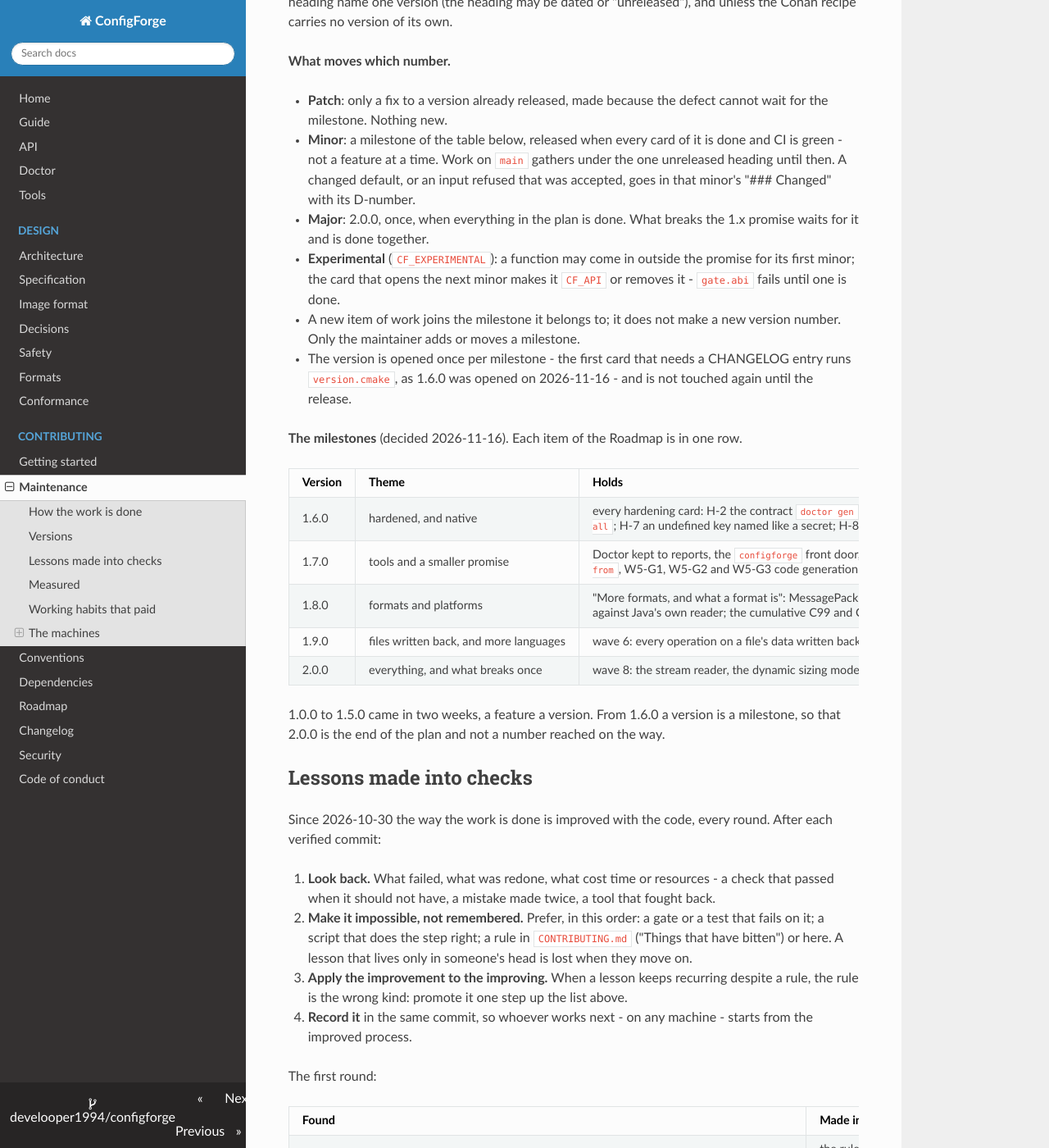
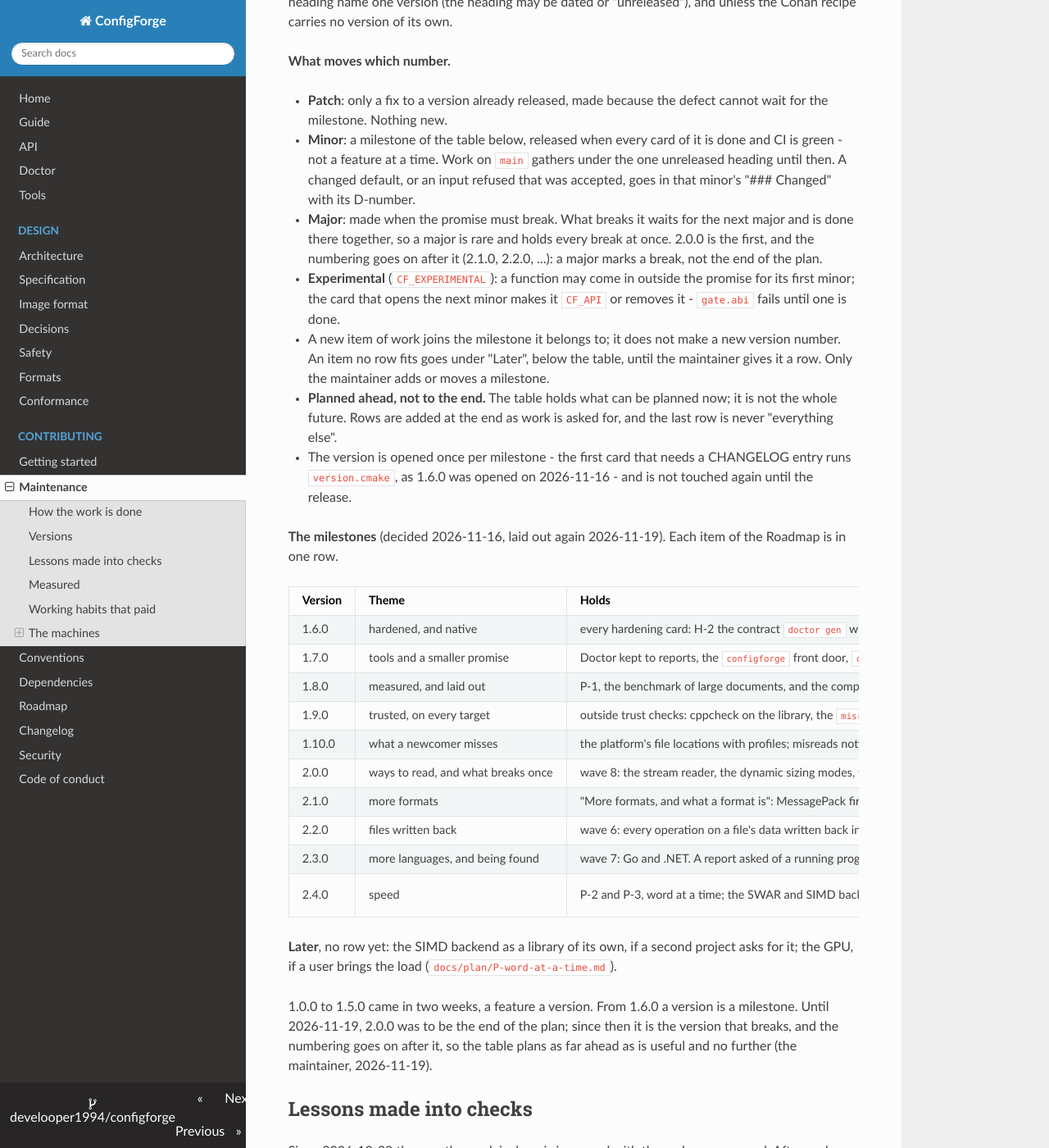
Before and after one commit to develooper1994/configforge, an MkDocs documentation site: the page built from docs/Maintaining.md, in a window 1280 px wide and 1400 px high, scrolled down 1140 px. Shown: the whole window at 82% size. Built offline with MkDocs 1.6.1, drawn with Linux system fonts in a browser that asks for light colours.

Commit message:
Versions: a major marks what breaks and the numbering goes on after 2.0.0; the milestones laid out again to 2.4.0

```diff
--- a/docs/Maintaining.md
+++ b/docs/Maintaining.md
@@ -65,32 +65,50 @@ carries no version of its own.
   `main` gathers under the one unreleased heading until then. A changed
   default, or an input refused that was accepted, goes in that minor's
   "### Changed" with its D-number.
-* **Major**: 2.0.0, once, when everything in the plan is done. What
-  breaks the 1.x promise waits for it and is done together.
+* **Major**: made when the promise must break. What breaks it waits
+  for the next major and is done there together, so a major is rare
+  and holds every break at once. 2.0.0 is the first, and the numbering
+  goes on after it (2.1.0, 2.2.0, ...): a major marks a break, not the
+  end of the plan.
 * **Experimental** (`CF_EXPERIMENTAL`): a function may come in outside
   the promise for its first minor; the card that opens the next minor
   makes it `CF_API` or removes it - `gate.abi` fails until one is done.
 * A new item of work joins the milestone it belongs to; it does not
-  make a new version number. Only the maintainer adds or moves a
-  milestone.
+  make a new version number. An item no row fits goes under "Later",
+  below the table, until the maintainer gives it a row. Only the
+  maintainer adds or moves a milestone.
+* **Planned ahead, not to the end.** The table holds what can be
+  planned now; it is not the whole future. Rows are added at the end
+  as work is asked for, and the last row is never "everything else".
 * The version is opened once per milestone - the first card that needs
   a CHANGELOG entry runs `version.cmake`, as 1.6.0 was opened on
   2026-11-16 - and is not touched again until the release.
 
-**The milestones** (decided 2026-11-16). Each item of the Roadmap is in
-one row.
+**The milestones** (decided 2026-11-16, laid out again 2026-11-19).
+Each item of the Roadmap is in one row.
 
 | Version | Theme | Holds | Released when |
 | ------- | ----- | ----- | ------------- |
 | 1.6.0 | hardened, and native | every hardening card: H-2 the contract `doctor gen` writes, checked by the compiler; H-5 a directory others can write to (done); H-6 `--redact-all`; H-7 an undefined key named like a secret; H-8a a digest that cannot be tested without a key; H-8b Doctor tells digests of different keys apart. Wave 3's rest: the native sources - W3-F2a the platform capability for macOS's user defaults, W3-F2b `cf_builder_preferences`, W3-F2c reading CFPreferences on macOS, W3-F2d user defaults in C++, Rust, Python and the Guide, W3-F3 `cf_builder_credentials` in every language | every card above is done, CI green, the macOS job included |
 | 1.7.0 | tools and a smaller promise | Doctor kept to reports, the `configforge` front door, `configforge gen`, the serialization library's own tool; wave 5: W5-V1 `convert`, W5-S1 `schema --from`, W5-G1, W5-G2 and W5-G3 code generation in C++, Rust and Python; the smaller 1.x promise (internals fenced, an experimental tier) with the serialization layer as a library target of its own, before the first new format; one digest a purpose, SHA-256 for a fingerprint that decides, a digest the program gives; publishing to the registries by trusted publishing; `doctor graph`, if asked for | each item is done and a consumer test builds against the serialization library alone and against ConfigForge alone |
-| 1.8.0 | formats and platforms | "More formats, and what a format is": MessagePack first, then BSON, UBJSON, Smile, Ion, Bencode, property lists, HCL, HOCON, KDL, Avro, Protobuf, Thrift, FlatBuffers, Cap'n Proto, TLV as embedded devices write it, the benchmark, a stream; the comparison with other libraries; the platform's file locations with profiles; misreads noticed; help and completions from the contract; durations and sizes; value migrations; big-endian, 32-bit and bare-metal CI; outside trust checks; `.properties` against Java's own reader; the cumulative C99 and C23 layers | each format has its reader, writer, vectors and fuzz target, and the three CI jobs are green |
-| 1.9.0 | files written back, and more languages | wave 6: every operation on a file's data written back in its format; a file written whole or not at all, with `examples/c/settings.c` moved onto it; an override file the library owns; a reload that names the keys it changed. Wave 7: Go and .NET. A report asked of a running program; the OpenTelemetry and OPA recipes; a "Start here" page a language; distribution and being found, the WebAssembly playground first; one program not written for the library moved onto it; the language server | each item is done; Go and .NET each have tests, an example and a CI job |
-| 2.0.0 | everything, and what breaks once | wave 8: the stream reader, the dynamic sizing modes, the image header's layout; proofs with CBMC; and whatever of the rows above is still open | 2.0.0 is not tagged while any item on the Roadmap is short of done |
+| 1.8.0 | measured, and laid out | P-1, the benchmark of large documents, and the comparison with other libraries, its page kept by CI; the helpers each reader writes again (UTF-8, escapes, numbers, whitespace, line and column) as one internal layer behind an interface, with a scalar reference; the serialization sources laid out by what they share; build profiles by name (`CF_PROFILE`); the C version raised per file, with a warning, and the cumulative C99 and C23 layers; the feature matrix made from the build; `docs/Limits.md`; the formats' table with what each can do; one diagnostic model, its breaking part kept for 2.0.0; W5-V2 every pair of formats; W5-G4 generators outside the tree; T-5 Doctor's aliases removed | each item is done, and the benchmark's numbers before and after the layout are on its page |
+| 1.9.0 | trusted, on every target | outside trust checks: cppcheck on the library, the `misra` profile, the public headers with no violation, the deviation records and `gate.misra`; the CERT matrix, the CWE table and the known weaknesses of other libraries' CVEs as tests; mutation testing; the release built twice and compared; differential fuzzing against other readers; OSS-Fuzz; proofs with CBMC; the safety manual and the evidence pack with each release. Big-endian, 32-bit, Arm and bare-metal CI, each target with how it was shown; the embedded presets and the `minimal` build held to numbers | `gate.misra` and the three CI jobs are green and required, and the release carries its evidence pack |
+| 1.10.0 | what a newcomer misses | the platform's file locations with profiles; misreads noticed; help and completions from the contract; durations and sizes; value migrations; `.properties` against Java's own reader | each item is done |
+| 2.0.0 | ways to read, and what breaks once | wave 8: the stream reader, the dynamic sizing modes, the image header's layout. The ways to read designed with the stream: the events as a public API (SAX), in-situ strings, lazy reading. The diagnostic model's breaking part, and whatever else 1.x held back | each break is done and listed under the release's "### Changed" with its D-number |
+| 2.1.0 | more formats | "More formats, and what a format is": MessagePack first, then BSON, UBJSON, Smile, Ion, Bencode, property lists, HCL, HOCON, KDL, Avro, Protobuf, Thrift, FlatBuffers, Cap'n Proto, TLV as embedded devices write it, a stream; each on the shared layer and under the `misra` rules from its first line | each format has its reader, writer, vectors and fuzz target, and is on the benchmark's page |
+| 2.2.0 | files written back | wave 6: every operation on a file's data written back in its format; a file written whole or not at all, with `examples/c/settings.c` moved onto it; an override file the library owns; a reload that names the keys it changed | each item is done |
+| 2.3.0 | more languages, and being found | wave 7: Go and .NET. A report asked of a running program; the OpenTelemetry and OPA recipes; a "Start here" page a language; distribution and being found, the WebAssembly playground first; one program not written for the library moved onto it; the language server | each item is done; Go and .NET each have tests, an example and a CI job |
+| 2.4.0 | speed | P-2 and P-3, word at a time; the SWAR and SIMD backend, chosen at build time and at run time, by hand first and then automatically; build options (LTO, PGO) measured; threads for documents that split. Last, so it measures the code as it will stay (the maintainer, 2026-11-17) | each change kept is on the benchmark's page with its numbers, and the `misra` and `minimal` profiles are no slower |
+
+**Later**, no row yet: the SIMD backend as a library of its own, if a
+second project asks for it; the GPU, if a user brings the load
+(`docs/plan/P-word-at-a-time.md`).
 
 1.0.0 to 1.5.0 came in two weeks, a feature a version. From 1.6.0 a
-version is a milestone, so that 2.0.0 is the end of the plan and not a
-number reached on the way.
+version is a milestone. Until 2026-11-19, 2.0.0 was to be the end of
+the plan; since then it is the version that breaks, and the numbering
+goes on after it, so the table plans as far ahead as is useful and no
+further (the maintainer, 2026-11-19).
 
 ## Lessons made into checks
 
```
Also changed, not shown: docs/Plan.md (+13 -10 lines), docs/Roadmap.md (+3 -3 lines).
